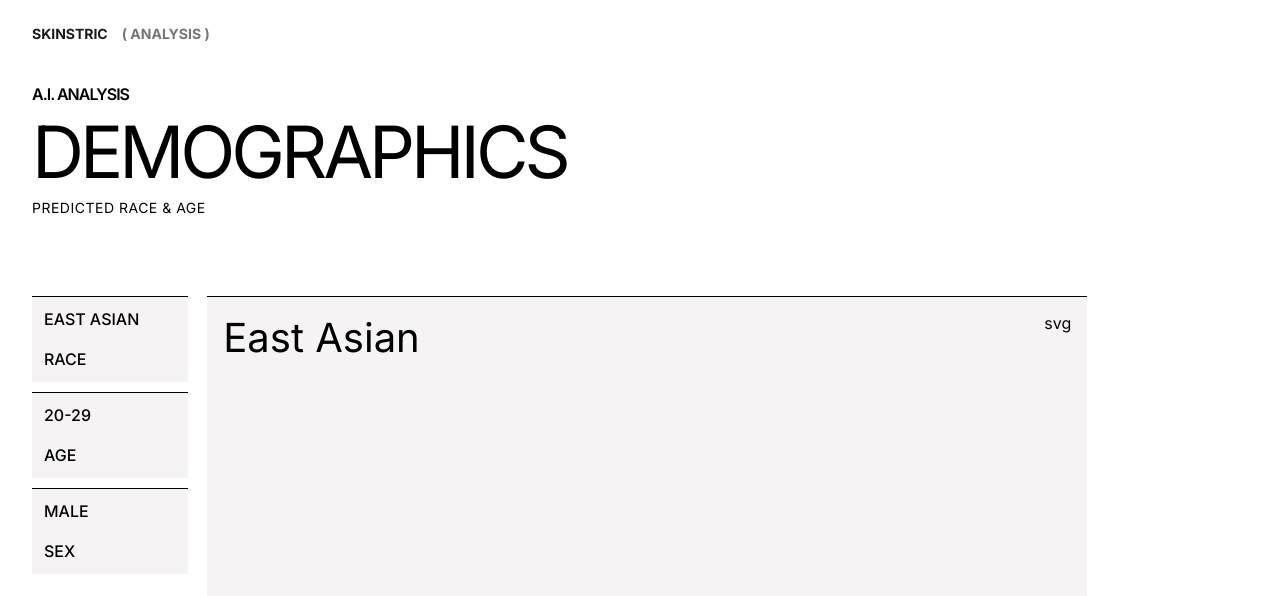
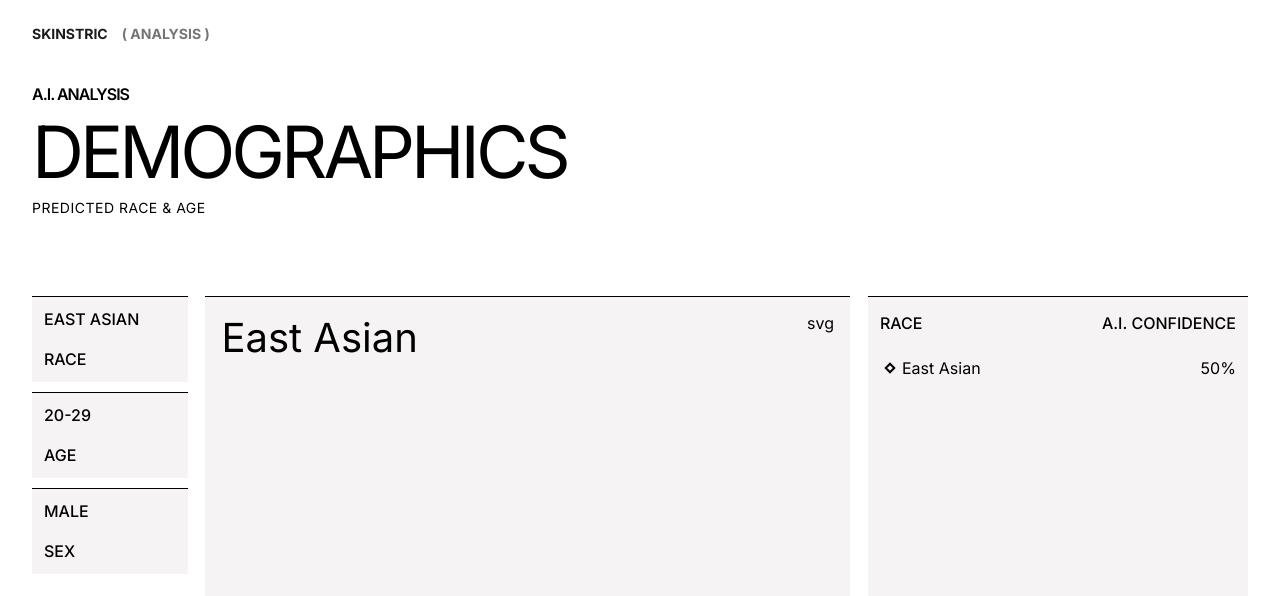
Before and after one commit to Noah-code1210/Skinstric-AI, a React (Create React App) app: page /demographics in a window 1280 px wide. Shown: the top 596 px of the page. Built offline with nearby package versions, Linux system fonts and the light colour scheme.

Commit message:
Race UI finished

```diff
--- a/src/index.css
+++ b/src/index.css
@@ -994,13 +994,13 @@ DEMOGRAPHICS PAGE
   border-top: 1px solid black;
   background-color: #f6f3f4;
   padding: 12px;
-  margin: 0 56px 10px 0;
+  margin: 0 100px 10px 0;
   transition: all 220ms ease;
 }
 .race__box:hover,
 .age__box:hover,
 .gender__box:hover {
-  background-color: rgb(203, 203, 203);
+  background-color: #cbcbcb;
 }
 
 .race__box:focus,
@@ -1029,16 +1029,81 @@ DEMOGRAPHICS PAGE
 
 .analysis__box {
   width: 100%;
-  max-width: 880px;
+  max-width: 900px;
   height: 430px;
   border-top: 1px solid black;
   display: flex;
   justify-content: space-between;
   background-color: #f6f3f4;
   padding: 16px;
+  margin-right: 18px;
 }
 
 .analysis__box--title {
   font-size: 40px;
   font-weight: 400;
 }
+
+.races__box {
+  width: 100%;
+  max-width: 380px;
+  height: 430px;
+  border-top: 1px solid black;
+  background-color: #f6f3f4;
+}
+
+.races__titles {
+  display: flex;
+  justify-content: space-between;
+}
+
+.main__title,
+.secondary__title {
+  font-size: 16px;
+  font-weight: 500;
+  text-transform: uppercase;
+  margin-bottom: 10px;
+  padding: 16px 12px 0 12px;
+}
+
+.race__percentage--slots {
+  display: flex;
+  width: 100%;
+  max-width: 380px;
+  height: 50px;
+  border: none;
+  padding-left: 18px;
+  transition: all 220ms ease;
+}
+.race__percentage--slots:hover {
+  background-color: #cbcbcb;
+}
+.race__percentage--slots:focus {
+  background-color: black;
+  color: white;
+}
+.race__percentage--slots:focus .black__diamond {
+  border: 2px solid white;
+}
+
+.race__percentages {
+  display: flex;
+  align-items: center;
+}
+
+.race__percentage--title,
+.percentages {
+  font-size: 16px;
+  font-weight: 400;
+}
+
+.race__percentage--title {
+  margin-right: 220px;
+}
+
+.black__diamond {
+  width: 8px;
+  height: 8px;
+  border: 2px black solid;
+  transition: all 220ms ease;
+}
--- a/src/pages/Demographics.jsx
+++ b/src/pages/Demographics.jsx
@@ -17,40 +17,34 @@ function Demographics() {
           <div className="demo__info">
             <div className="category__boxes">
               <div className="race__box" tabIndex={1}>
-                <h2 className="dynamic__race--title">
-                  East Asian
-                </h2>
-                <h2 className="race__title">
-                  Race
-                </h2>
+                <h2 className="dynamic__race--title">East Asian</h2>
+                <h2 className="race__title">Race</h2>
               </div>
               <div className="age__box" tabIndex={2}>
-                <h2 className="dynamic__age--title">
-                  20-29
-                </h2>
-                <h2 className="age__title">
-                  Age
-                </h2>
+                <h2 className="dynamic__age--title">20-29</h2>
+                <h2 className="age__title">Age</h2>
               </div>
               <div className="gender__box" tabIndex={3}>
-                <h2 className="dynamic__gender--title">
-                  Male
-                </h2>
-                <h2 className="gender__title">
-                  Sex
-                </h2>
+                <h2 className="dynamic__gender--title">Male</h2>
+                <h2 className="gender__title">Sex</h2>
               </div>
             </div>
             <div className="analysis__box">
-              <h2 className="analysis__box--title">
-                East Asian
-              </h2>
-              <div className="progress__bar">
-                svg
-              </div>
+              <h2 className="analysis__box--title">East Asian</h2>
+              <div className="progress__bar">svg</div>
             </div>
             <div className="races__box">
-
+              <div className="races__titles">
+                <h2 className="main__title">Race</h2>
+                <h2 className="secondary__title">A.I. Confidence</h2>
+              </div>
+              <div className="race__percentage--slots" tabIndex={1}>
+                <div className="race__percentages">
+                  <div className="diamond black__diamond"></div>
+                  <h2 className="race__percentage--title">East Asian</h2>
+                  <h2 className="percentages">50%</h2>
+                </div>
+              </div>
             </div>
           </div>
         </div>
```
